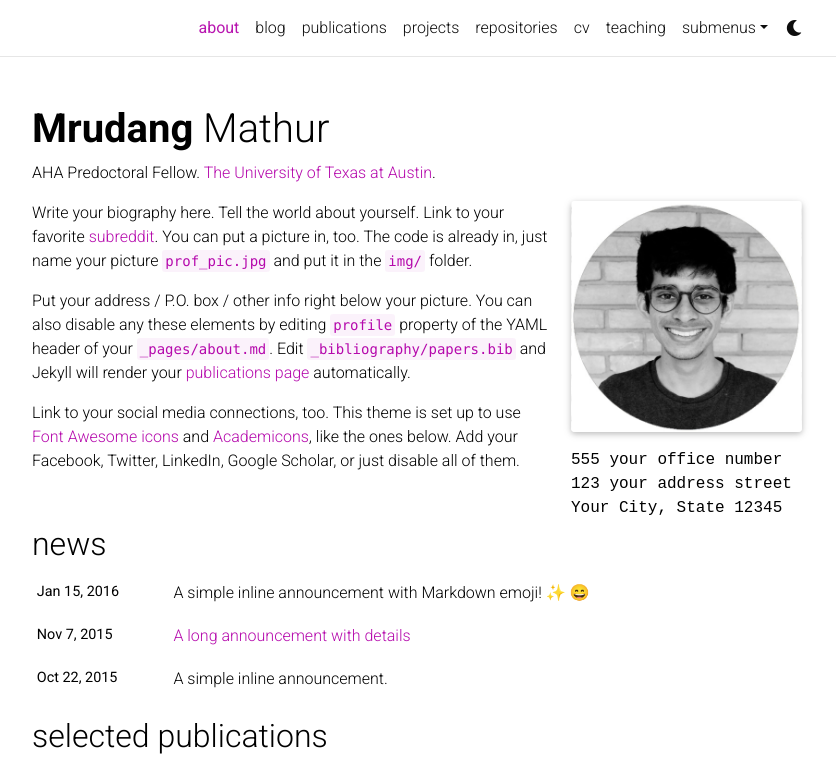
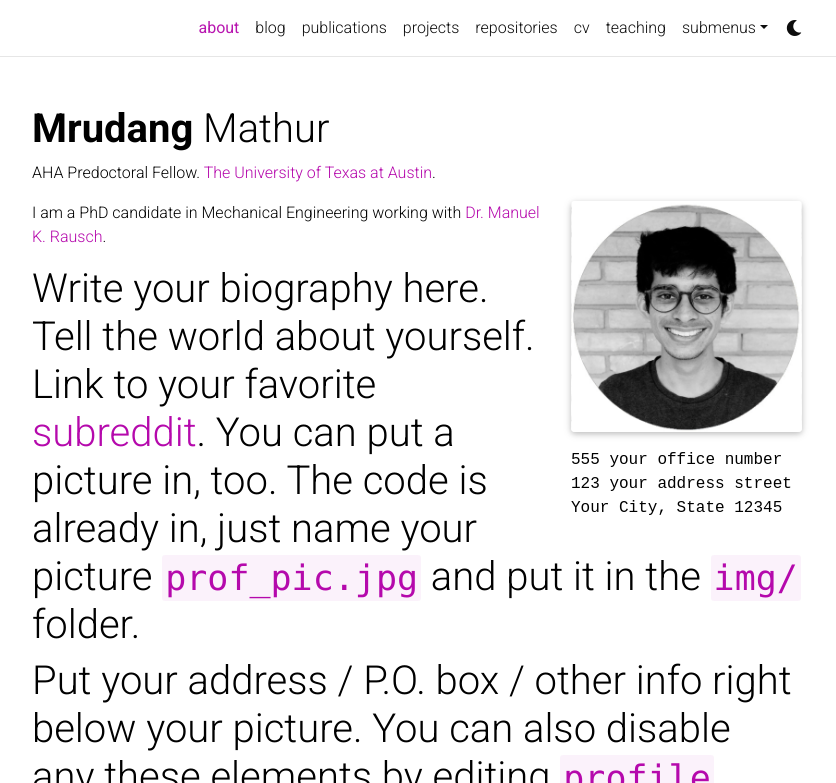
Before and after one commit to mrudangm/mrudangm.github.io, a Jekyll site: the page built from _pages/about.md, in a window 1280 px wide and 900 px high, cut to the strip 0-783 px from the top of the window. Shown: the whole strip, without its empty margins (223-1059 px from the left). Built offline with Jekyll 4.4.1, drawn with Linux system fonts in a browser that asks for light colours; full-size pictures stand in for the smaller copies a plugin makes; emoji names are drawn with the system emoji font; comment, search, counter and statistics services are not loaded; a style sheet for code colours, icons or effects is not loaded.

Commit message:
Update about.md

```diff
--- a/_pages/about.md
+++ b/_pages/about.md
@@ -18,8 +18,11 @@ selected_papers: true # includes a list of papers marked as "selected={true}"
 social: true  # includes social icons at the bottom of the page
 ---
 
-Write your biography here. Tell the world about yourself. Link to your favorite [subreddit](http://reddit.com). You can put a picture in, too. The code is already in, just name your picture `prof_pic.jpg` and put it in the `img/` folder.
+I am a PhD candidate in Mechanical Engineering working with [Dr. Manuel K. Rausch](http://www.manuelrausch.com/).
 
-Put your address / P.O. box / other info right below your picture. You can also disable any these elements by editing `profile` property of the YAML header of your `_pages/about.md`. Edit `_bibliography/papers.bib` and Jekyll will render your [publications page](/al-folio/publications/) automatically.
 
-Link to your social media connections, too. This theme is set up to use [Font Awesome icons](http://fortawesome.github.io/Font-Awesome/) and [Academicons](https://jpswalsh.github.io/academicons/), like the ones below. Add your Facebook, Twitter, LinkedIn, Google Scholar, or just disable all of them.
+# Write your biography here. Tell the world about yourself. Link to your favorite [subreddit](http://reddit.com). You can put a picture in, too. The code is already in, just name your picture `prof_pic.jpg` and put it in the `img/` folder.
+
+# Put your address / P.O. box / other info right below your picture. You can also disable any these elements by editing `profile` property of the YAML header of your `_pages/about.md`. Edit `_bibliography/papers.bib` and Jekyll will render your [publications page](/al-folio/publications/) automatically.
+
+# Link to your social media connections, too. This theme is set up to use [Font Awesome icons](http://fortawesome.github.io/Font-Awesome/) and [Academicons](https://jpswalsh.github.io/academicons/), like the ones below. Add your Facebook, Twitter, LinkedIn, Google Scholar, or just disable all of them.
```
